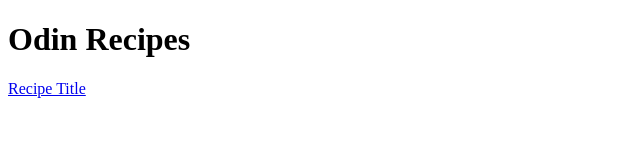
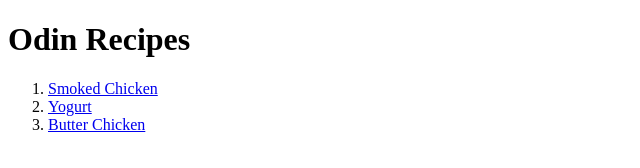
Before and after one commit to gitmahdi01/odin_recipes, a plain HTML site: page index.html in a window 1280 px wide. Shown: the whole page, without its empty margins (0-640 px from the left). Drawn offline with Linux system fonts and the light colour scheme.

Commit message:
add all untracked files

```diff
--- a/index.html
+++ b/index.html
@@ -8,6 +8,10 @@
 </head>
 <body>
     <h1>Odin Recipes</h1>
-    <a href="recipes/lasanga.html">Recipe Title</a>
+    <ol>
+        <li><a href="recipes/SmokedChicken.html">Smoked Chicken</a></li>
+        <li><a href="recipes/Yogurt.html">Yogurt</a></li>
+        <li><a href="recipes/ButterChicken.html">Butter Chicken</a></li>
+    </ol>
 </body>
 </html>
```
